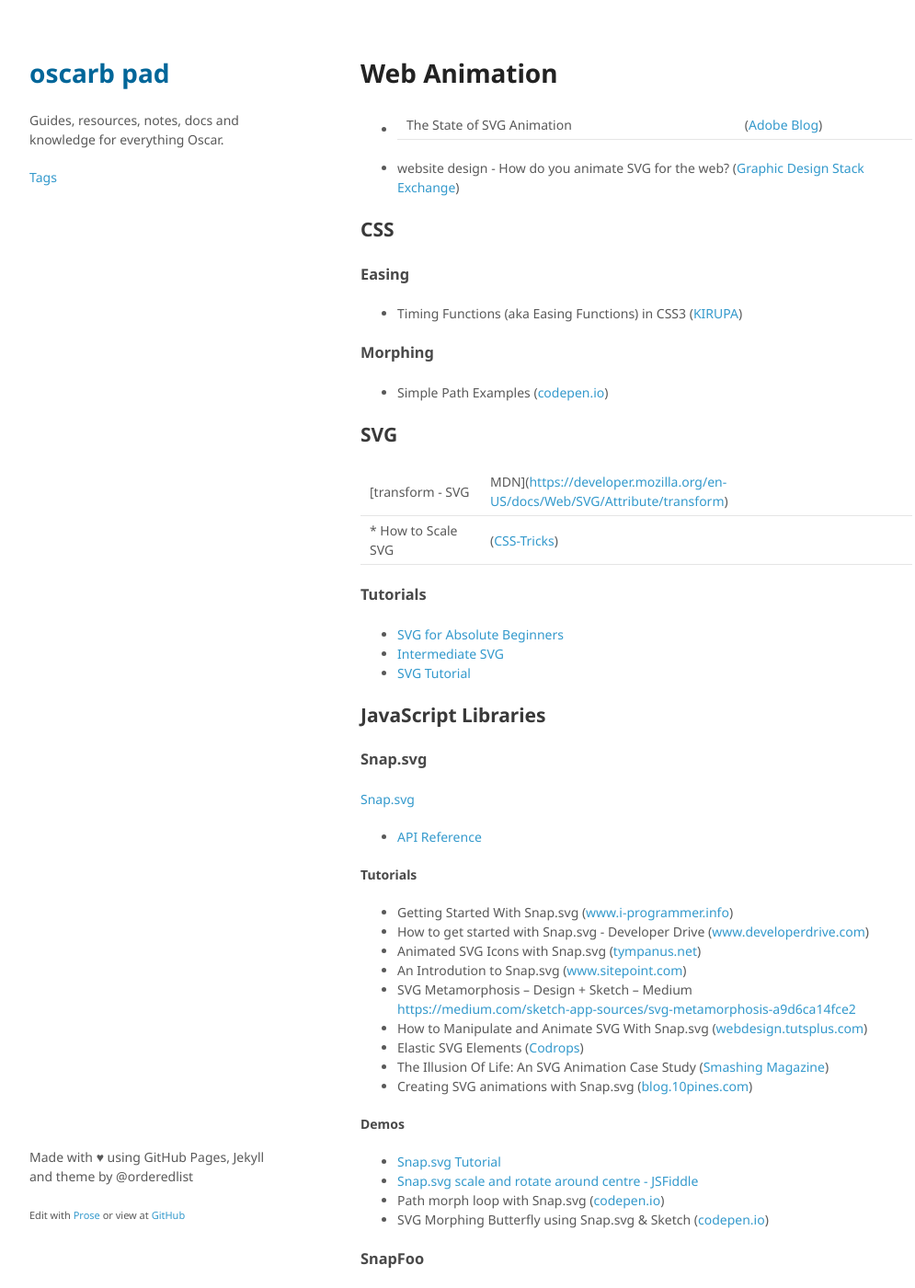
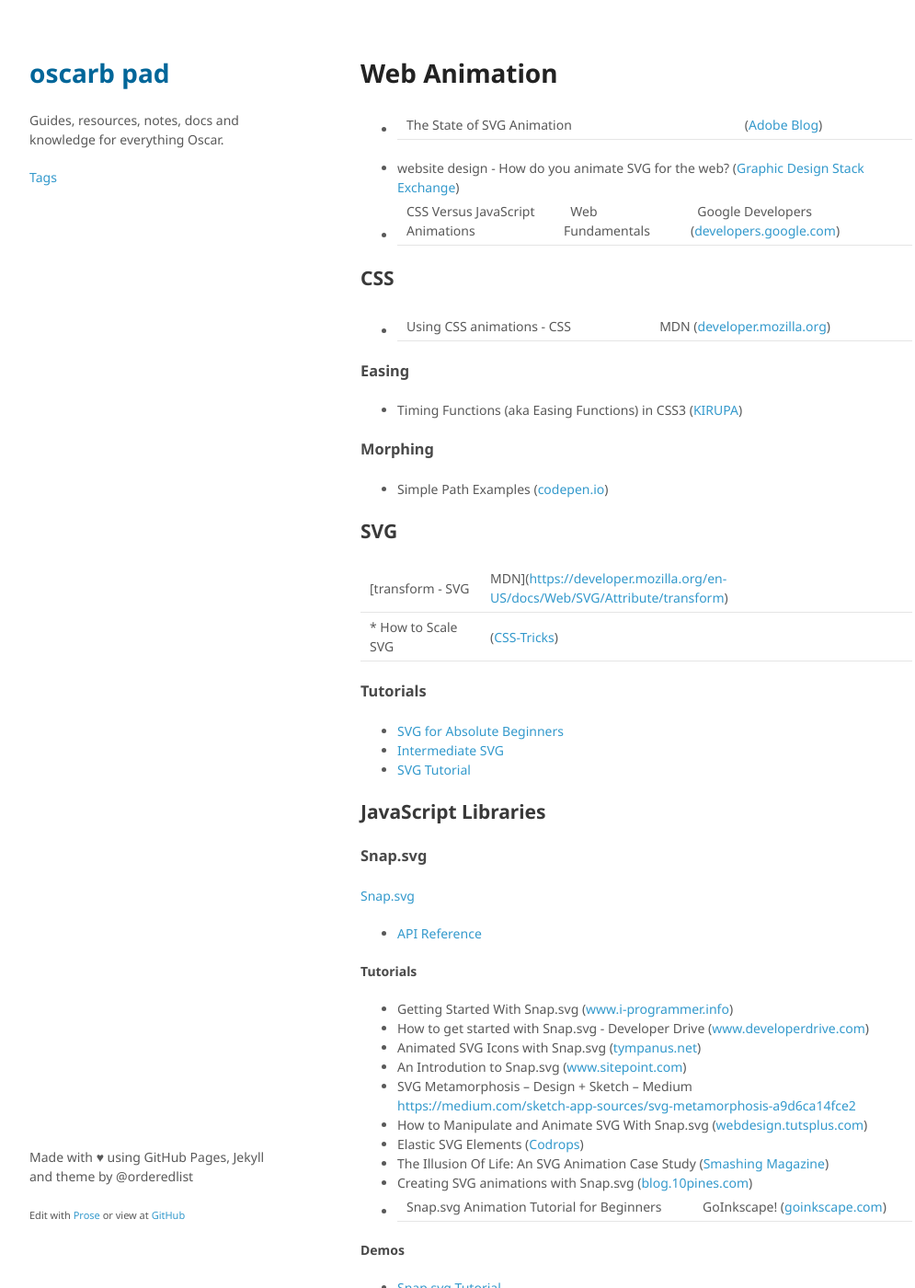
Before and after one commit to oscarb/pad, a Jekyll site: the page built from _docs/web-animation.md, in a window 1280 px wide and 1400 px high. Shown: the whole window at 92% size, without its empty margins (128-1123 px from the left). Built offline with Jekyll 4.4.1, drawn with Linux system fonts in a browser that asks for light colours; some web fonts are replaced; some of the changed text lies outside the part shown.

Commit message:
Update web-animation.md

```diff
--- a/_docs/web-animation.md
+++ b/_docs/web-animation.md
@@ -10,8 +10,11 @@ published: true
 
 * The State of SVG Animation |  ([Adobe Blog](https://theblog.adobe.com/the-state-of-svg-animation))
 * website design - How do you animate SVG for the web?   ([Graphic Design Stack Exchange](https://graphicdesign.stackexchange.com/questions/68314/how-do-you-animate-svg-for-the-web))
+* CSS Versus JavaScript Animations  |  Web Fundamentals  |  Google Developers ([developers.google.com](https://developers.google.com/web/fundamentals/design-and-ux/animations/css-vs-javascript))
 
 ## CSS
+
+* Using CSS animations - CSS | MDN ([developer.mozilla.org](https://developer.mozilla.org/en-US/docs/Web/CSS/CSS_Animations/Using_CSS_animations))
 
 ### Easing
 
@@ -52,6 +55,7 @@ https://medium.com/sketch-app-sources/svg-metamorphosis-a9d6ca14fce2
 * Elastic SVG Elements ([Codrops](https://tympanus.net/codrops/2014/12/15/elastic-svg-elements/))
 * The Illusion Of Life: An SVG Animation Case Study ([Smashing Magazine](https://www.smashingmagazine.com/2016/07/an-svg-animation-case-study/))
 * Creating SVG animations with Snap.svg ([blog.10pines.com](https://blog.10pines.com/2017/10/31/creating-svg-animatinos-with-snap-svg/))
+* Snap.svg Animation Tutorial for Beginners | GoInkscape! ([goinkscape.com](http://goinkscape.com/how-to-animate-icons-with-inkscape-and-snap-svg/))
 
 #### Demos
 
@@ -101,4 +105,6 @@ Synchronized Multimedia Integration Language
 
 ## Web Animations API
 
+* Using the Web Animations API - Web APIs | MDN ([developer.mozilla.org](https://developer.mozilla.org/en-US/docs/Web/API/Web_Animations_API/Using_the_Web_Animations_API))
+
 * web-animations/web-animations-js: JavaScript implementation of the Web Animations API ([github.com](https://github.com/web-animations/web-animations-js))
```
